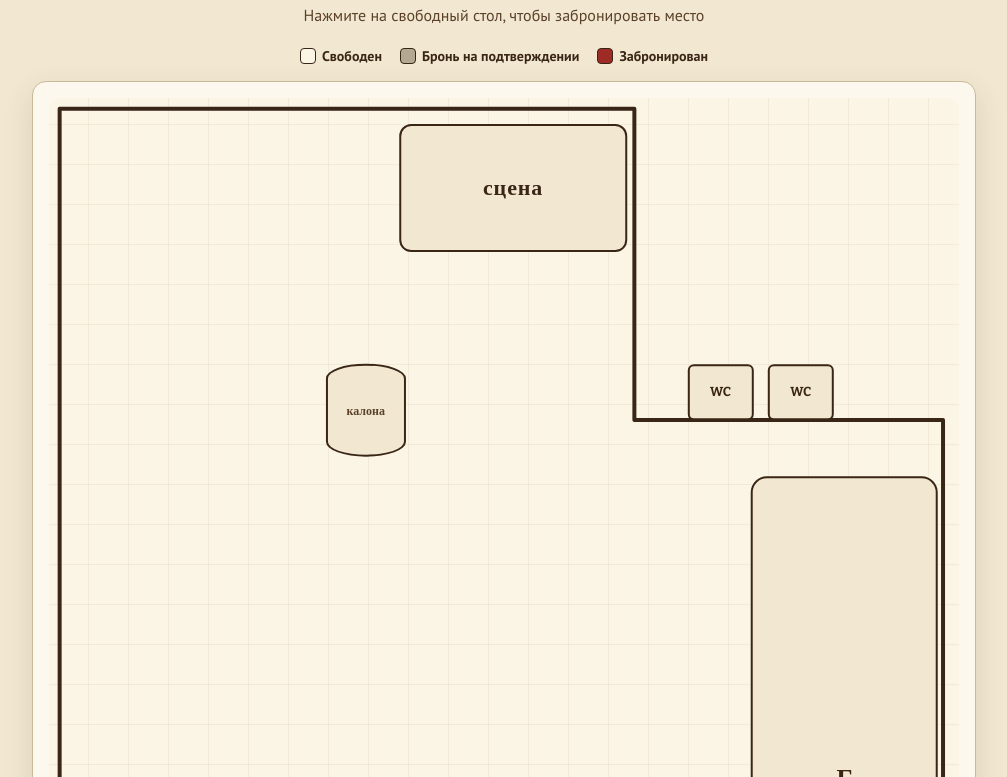
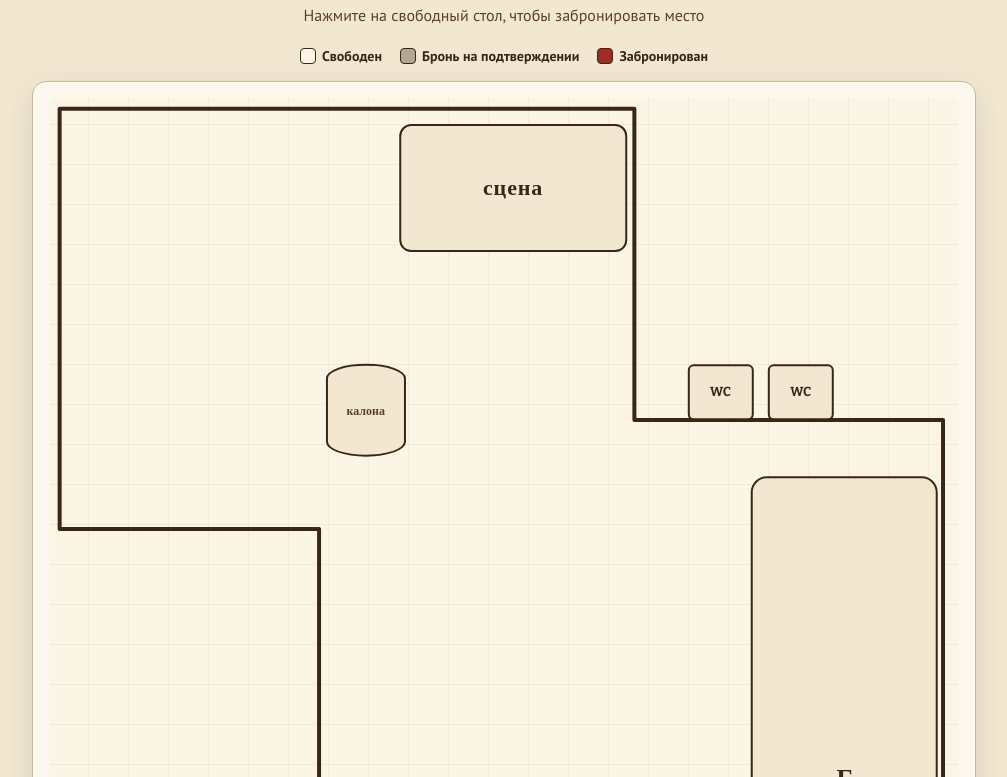
Before and after one commit to ds23432c/pirat, a website: page public/index.html in a window 1280 px wide. Shown: the part 683-1460 px from the top of the page, without its empty margins (136-1143 px from the left). Drawn offline with nearby package versions, Linux system fonts and the light colour scheme; no server answers.

Commit message:
Commit latest changes

```diff
--- a/public/index.html
+++ b/public/index.html
@@ -42,7 +42,7 @@
       <div class="hall" id="hall">
         <!-- стены зала -->
         <svg class="hall-walls" viewBox="0 0 684 801" preserveAspectRatio="none">
-          <path d="M8,8 L440,8 L440,242 L672,242 L672,795 L8,795 Z"
+          <path d="M8,8 L440,8 L440,242 L672,242 L672,795 L203,795 L203,324 L8,324 Z"
                 fill="none" stroke="#3A2616" stroke-width="3" stroke-linejoin="round" />
         </svg>
 
```
Also changed, not shown: public/admin.html (+1 -1 lines).
